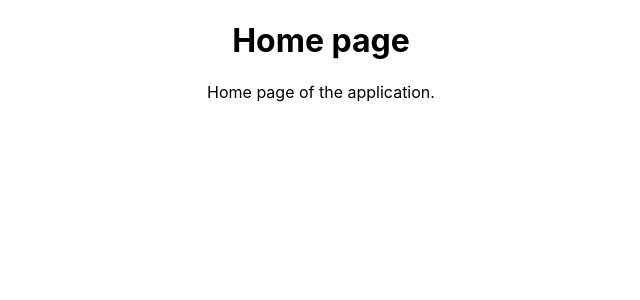
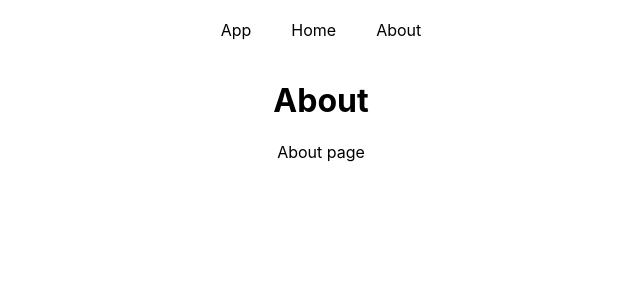
Before and after one commit to marlonfsolis/React_Redux_Counter, a React (Create React App) app: page /about in a window 1280 px wide. Shown: the top 300 px of the page, without its empty margins (319-959 px from the left). Built offline with nearby package versions, Linux system fonts and the light colour scheme.

Commit message:
Adding navigation to the app

```diff
--- a/package.json
+++ b/package.json
@@ -6,8 +6,10 @@
     "@testing-library/jest-dom": "^5.16.1",
     "@testing-library/react": "^12.1.2",
     "@testing-library/user-event": "^13.5.0",
+    "history": "^5.1.0",
     "react": "^17.0.2",
     "react-dom": "^17.0.2",
+    "react-router-dom": "^6.1.1",
     "react-scripts": "5.0.0",
     "web-vitals": "^2.1.2"
   },
--- a/src/App.js
+++ b/src/App.js
@@ -1,12 +1,18 @@
+import React from 'react';
+import { Outlet } from 'react-router-dom';
 import './App.css';
-import Home from './views/Home/Home';
+import Header from './components/Header/Header';
 
-function App() {
+function App(props) {
+
+    console.log(props);
+
     return (
         <div className="App">
-            <Home />
+            <Header />
+            <Outlet />
         </div>
-  );
+    );
 }
 
 export default App;
--- /dev/null
+++ b/src/Router.js
@@ -0,0 +1,22 @@
+import React from 'react';
+import { BrowserRouter, Route, Routes } from 'react-router-dom';
+
+import App from './App';
+import Home from './views/Home/Home';
+import About from './views/About/About';
+
+const Router = () => {
+	return (
+		<BrowserRouter>
+			<Routes>
+				<Route path='/' element={<App />}>
+					<Route index={true} element={<Home />} ></Route>
+					<Route path='home' element={<Home />} ></Route>
+					<Route path='about' element={<About />}></Route>
+				</Route>
+			</Routes>
+		</BrowserRouter>
+	);
+};
+
+export default Router;
--- /dev/null
+++ b/src/components/Header/Header.css
@@ -0,0 +1,23 @@
+.Blog ul {
+    list-style: none;
+    margin: 0;
+    padding: 0;
+    width: 100%;
+    text-align: center;
+}
+
+.Blog li {
+    display: inline-block;
+    margin: 20px;
+}
+
+.Blog a {
+    text-decoration: none;
+    color: black;
+}
+
+    .Blog a:hover,
+    .Blog a:active,
+    .Blog a.active {
+        color: #fa923f;
+    }
--- /dev/null
+++ b/src/components/Header/Header.js
@@ -0,0 +1,22 @@
+import React from 'react';
+import { Link, Route, Switch } from 'react-router-dom';
+
+import './Header.css';
+
+const Header = () => {
+    return (
+        <div className="Blog">
+            <header>
+                <nav>
+                    <ul>
+                        <li><Link to="/">App</Link></li>
+                        <li><Link to="/home">Home</Link></li>
+                        <li><Link to="/about">About</Link></li>
+                    </ul>
+                </nav>
+            </header>
+        </div>
+    );
+};
+
+export default Header;
--- a/src/index.js
+++ b/src/index.js
@@ -1,15 +1,17 @@
 import React from 'react';
 import ReactDOM from 'react-dom';
 import './index.css';
-import App from './App';
 import reportWebVitals from './reportWebVitals';
+import Router from './Router';
+
 
 ReactDOM.render(
-  <React.StrictMode>
-    <App />
-  </React.StrictMode>,
-  document.getElementById('root')
+    <React.StrictMode>
+        <Router />
+    </React.StrictMode>,
+    document.getElementById('root')
 );
+
 
 // If you want to start measuring performance in your app, pass a function
 // to log results (for example: reportWebVitals(console.log))
--- a/src/views/About/About.js
+++ b/src/views/About/About.js
@@ -0,0 +1,12 @@
+import React from 'react';
+
+const About = () => {
+    return (
+        <div>
+            <h1>About</h1>
+            <p>About page</p>
+        </div>
+    );
+};
+
+export default About;
```
Also changed, not shown: 1 other file (tests, documents, lock files or other folders).
